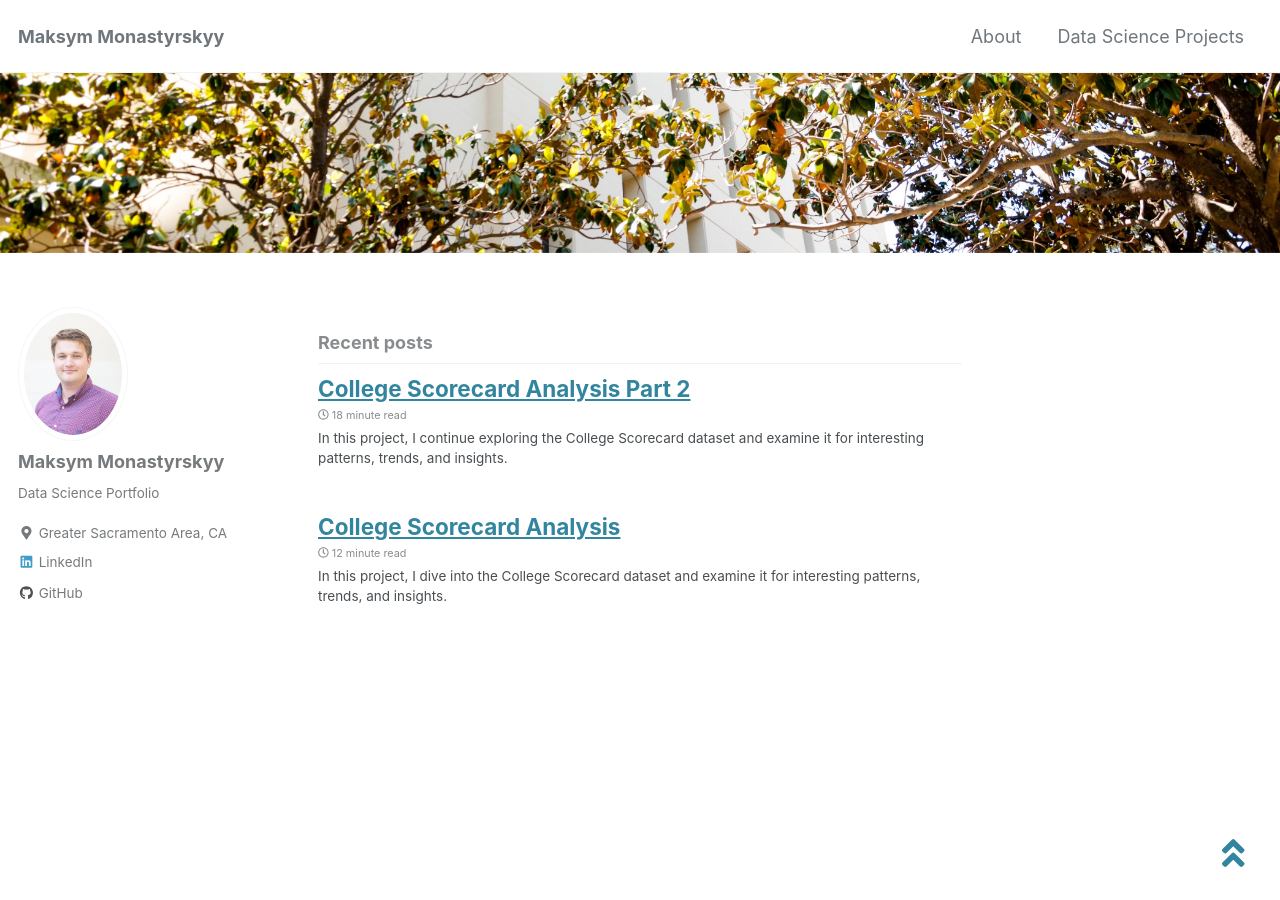
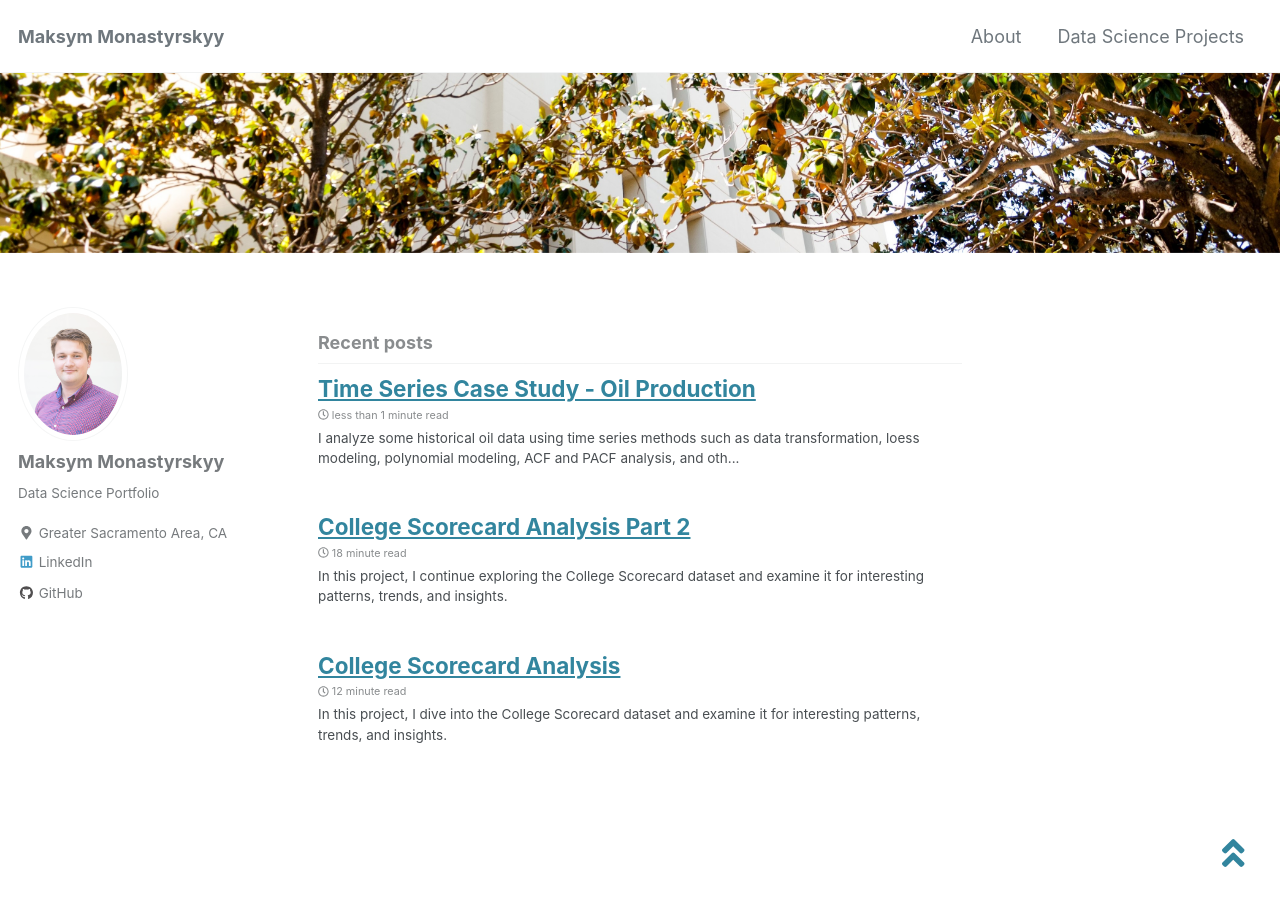
Before and after one commit to monastyrskyy/monastyrskyy.github.io, a Jekyll site: the page built from index.html, in a window 1280 px wide and 900 px high. Built offline with Jekyll 4.4.1, drawn with Linux system fonts in a browser that asks for light colours; cached includes are drawn as plain includes; nearby versions of some CDN libraries; the list of posts is cut into pages by our own code.

```diff
--- /dev/null
+++ b/_posts/2019-2-26-time-series.md
@@ -0,0 +1,25 @@
+---
+title: "Time Series Case Study - Oil Production"
+date: 2019-2-26
+excerpt: "I analyze some historical oil data using time series methods such as data transformation, loess modeling, polynomial modeling, ACF and PACF analysis, and others."
+mathjax: "true"
+tags: [academic]
+#classes: wide # frontmatter that should make the page wider.
+toc: true
+toc_label: "Table of Contents"
+
+defaults:
+  # _posts
+  - scope:
+      path: ""
+      type: posts
+    values:
+      layout: single
+      author_profile: true
+      read_time: true
+      comments: true
+      share: true
+      related: true
+---
+
+Hello this is a test post, I don't want it to show up yet because it's not done.
```
Also changed, not shown: _posts/2018-11-01-collegescorecards2.md (+1 -1 lines).
